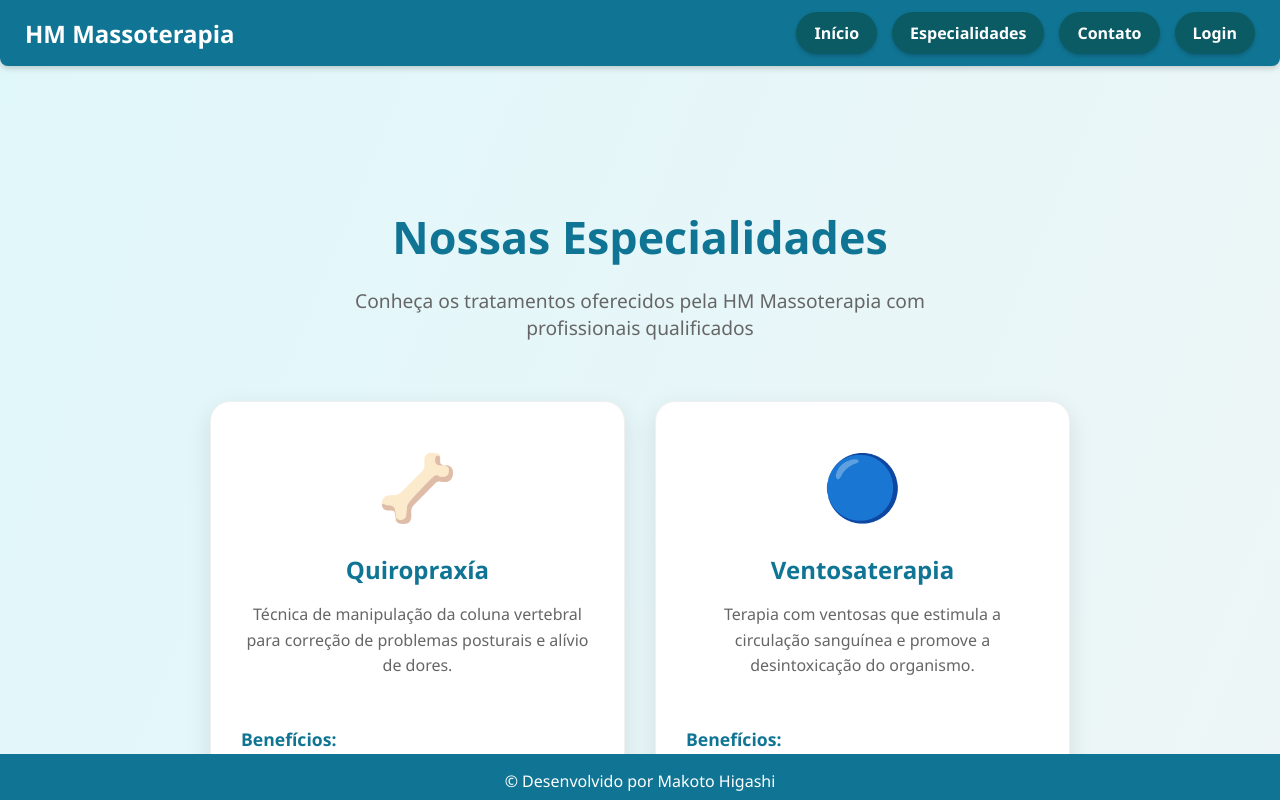
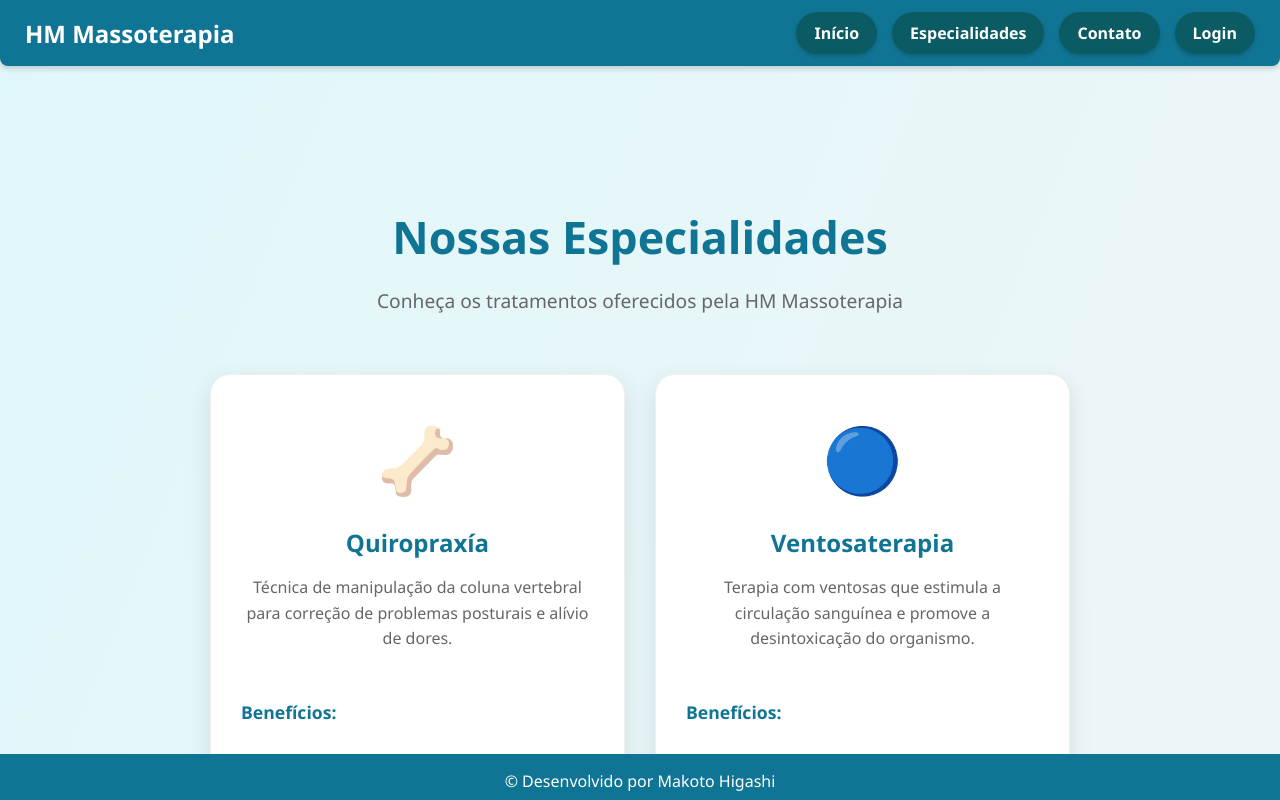
Before and after one commit to makotohigashiumc/pfc_frontend, a React (Vite) app: page / in a window 1280 px wide. Both pictures are taken after a click on the link "Especialidades". Shown: the top 800 px of the page. Built offline with nearby package versions, Linux system fonts and the light colour scheme; no server answers.

Commit message:
feat: atualiza Especialidades.jsx

```diff
--- a/src/components/Especialidades.jsx
+++ b/src/components/Especialidades.jsx
@@ -40,7 +40,7 @@ function Especialidades() {
       {/* Cabeçalho da página com título e descrição */}
       <div className="especialidades-header">
         <h1>Nossas Especialidades</h1>
-        <p>Conheça os tratamentos oferecidos pela HM Massoterapia com profissionais qualificados</p>
+        <p>Conheça os tratamentos oferecidos pela HM Massoterapia</p>
       </div>
 
       {/* Grid responsivo com cards das especialidades */}
```
